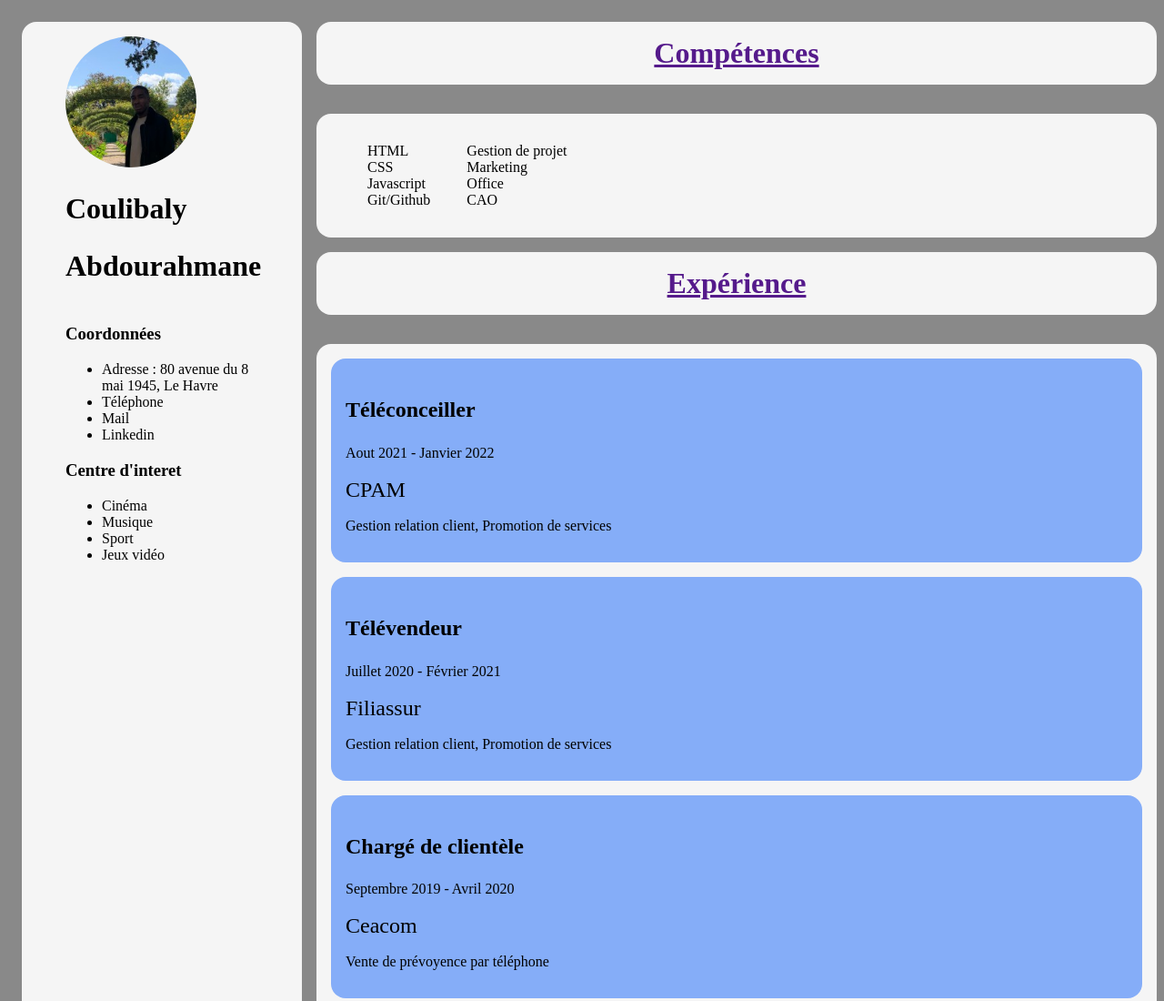
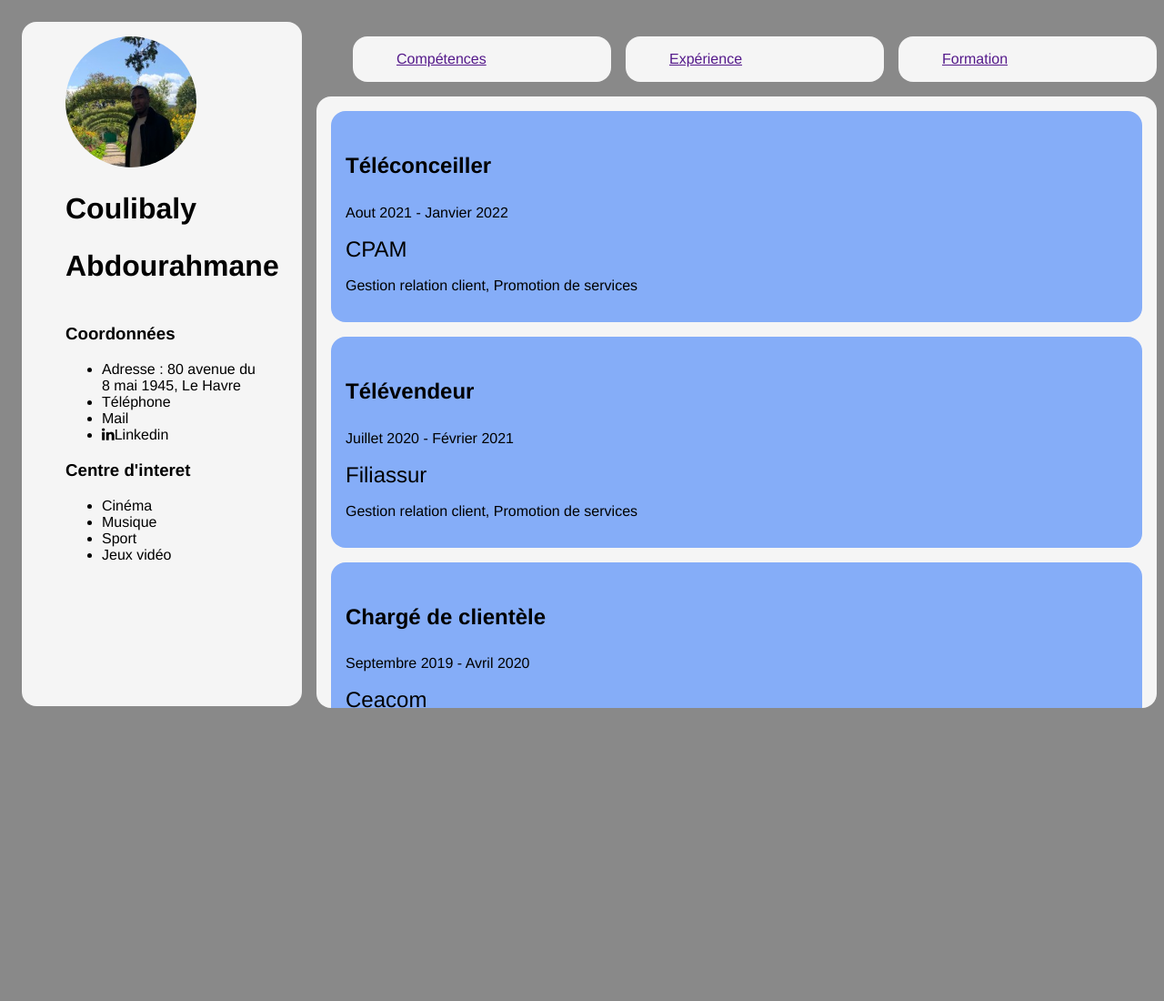
Before and after one commit to wdhaghost/CV, a plain HTML site: page index.html in a window 1280 px wide. Shown: the top 1100 px of the page at 91% size. After the commit the page ends 848 px from the top, so only its background shows below. Drawn offline with Linux system fonts and the light colour scheme.

Commit message:
V1 of CV

```diff
--- a/CSS/style.css
+++ b/CSS/style.css
@@ -1,3 +1,4 @@
+@import url(font-awesome.min.css);
 :root {
     /* size */
     font-size: 16px;
@@ -9,13 +10,15 @@
 .body {
     background-color: #898989;
     display: grid;
-    padding: 1rem;
+    font-family: Helvetica,Arial,  sans-serif;
 }
 
 @media screen and (min-width: 768px) {
     .body {
         grid-template-columns: 25% 75%;
         column-gap: 1rem;
+        padding: 1rem;
+        height:100vh;
     }
 }
 
@@ -25,7 +28,15 @@
     padding: 1rem 3rem;
     border-radius: 1rem;
     margin-bottom: 1rem;
+
 }
+@media screen and (min-width: 768px) {
+    .header{
+        height:45rem;
+        margin-bottom: 0;
+    }
+}
+
 
 .identity {
     display: flex;
@@ -65,38 +76,63 @@
     }
 }
 
-
-
+.about-me{
+    display:none;
+}
+@media screen and (min-width: 768px) {
+    .about-me{
+        display:block;
+    }
+}
 .nav{
     display:none
 }
+@media screen and (min-width: 768px) {
+    .nav {
+        display: block;
+    }
+}
 .nav-list {
-    display: block;
     align-items: center;
-    justify-content: center;
-    gap: 3rem;
+    justify-content:start;
+    display:flex;
+    list-style-type: none;
+    gap: 1rem;
 }
 
-.nav-link {}
+.nav-link {
+}
 
-.nav-item {}
+.nav-item {
+    font-size: 1rem;
+    background-color: var(--secondary-color);
+    border-radius: 1rem;
+    padding: 1rem 3rem;
+    margin-top: 0;
+    width: 100%;
+}
 
-.resume {
-    margin-bottom: 1rem;
-}
+
 
 .card {
     margin-bottom: 1rem;
     overflow: hidden;
 
 }
-.card-content.active{
-    height:100%;
+@media screen and (min-width: 768px) {
+    .card {
+        margin-bottom: 0;
+    }
 }
 .card-header{
     text-align: center;
+
 }
-
+@media screen and (min-width: 768px) {
+    .card-header {
+        display: none;
+    }
+}
 .card-ttl {
     font-size: 2rem;
     background-color: var(--secondary-color);
@@ -107,15 +143,25 @@
 
 .card-content {
     background-color: var(--secondary-color);
-
     margin: 0% 0%;
     padding: 1rem;
     border-radius: 1rem;
+    display:none;
+    height: 20rem;
+    overflow: scroll;
+}
+@media screen and (min-width: 768px) {
+    .card-content {
+        height:40rem;
+    }
+}
+
+.card-content.active{
+    display:block;
 }
 
 .card-item {
     width: calc(100% - 2rem);
-
     line-height: 1rem;
     padding: 1rem;
     border-radius: 1rem;
@@ -135,7 +181,7 @@
 .post {
     font-size: 1.5rem;
     font-weight: bold;
-
+    line-height: 1.5rem;
 }
 
 .company {
--- a/index.html
+++ b/index.html
@@ -6,7 +6,6 @@
     <meta http-equiv="X-UA-Compatible" content="IE=edge">
     <meta name="viewport" content="width=device-width, initial-scale=1.0">
     <link rel="stylesheet" href="/CSS/style.css">
-    <link rel="stylesheet" href=/CSS/font-awesome.min.css">
     <title>Coulibaly Abdourahmane développeur web</title>
 </head>
 
@@ -27,11 +26,10 @@
                     <li>Adresse : 80 avenue du 8 mai 1945, Le Havre</li>
                     <li>Téléphone</li>
                     <li>Mail</li>
-                    <li>Linkedin</li>
+                    <li><i class="fa fa-linkedin" aria-hidden="true"></i>Linkedin</li>
                 </ul>
             </div>
-        </article>
-        <article class=" about-me">
+
             <h3>Centre d'interet</h3>
             <div>
                 <ul>
@@ -46,9 +44,9 @@
     <main class="resume">
         <nav class="nav">
             <ul class="nav-list">
-                <li class="nav-item">Compétences</li>
-                <li class="nav-item">Expérience</li>
-                <li class="nav-item">Formation</li>
+                <li class="nav-item"><a class="nav-link" href="">Compétences</a></li>
+                <li class="nav-item"><a class="nav-link"href="">Expérience</a></li>
+                <li class="nav-item"><a class="nav-link"href="">Formation</a></li>
             </ul>
         </nav>
         <section class="card">
@@ -80,7 +78,7 @@
             <div class="card-header">
                 <h3 class="card-ttl"><a href="">Expérience</a></h3>
             </div>
-            <article class="card-content">
+            <article id="exp" class="card-content active">
                 <div class="card-item exp">
                     <h4 class="post">Téléconceiller</h4>
                     <p class="date">Aout 2021 - Janvier 2022</p>
@@ -113,7 +111,7 @@
                 <h3 class="card-ttl">Formation</h3>
             </div>
 
-            <article class="card-content">
+            <article id="degree" class="card-content">
                 <div class="card-item dgr">
                     <h4 class="post">Formation développeur web et web mobile</h4>
                     <p class="date">Avril 2022- En cours</p>
```
